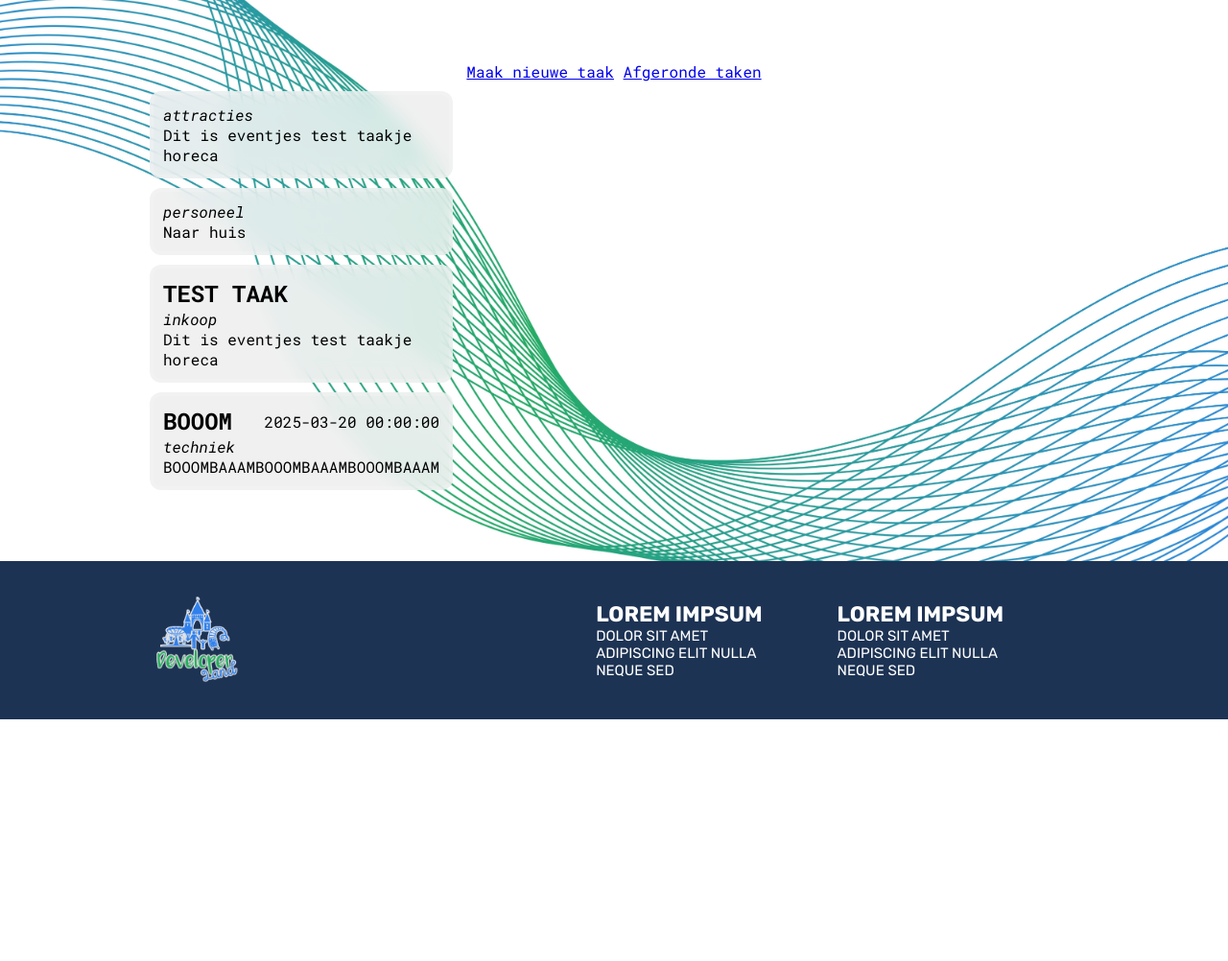
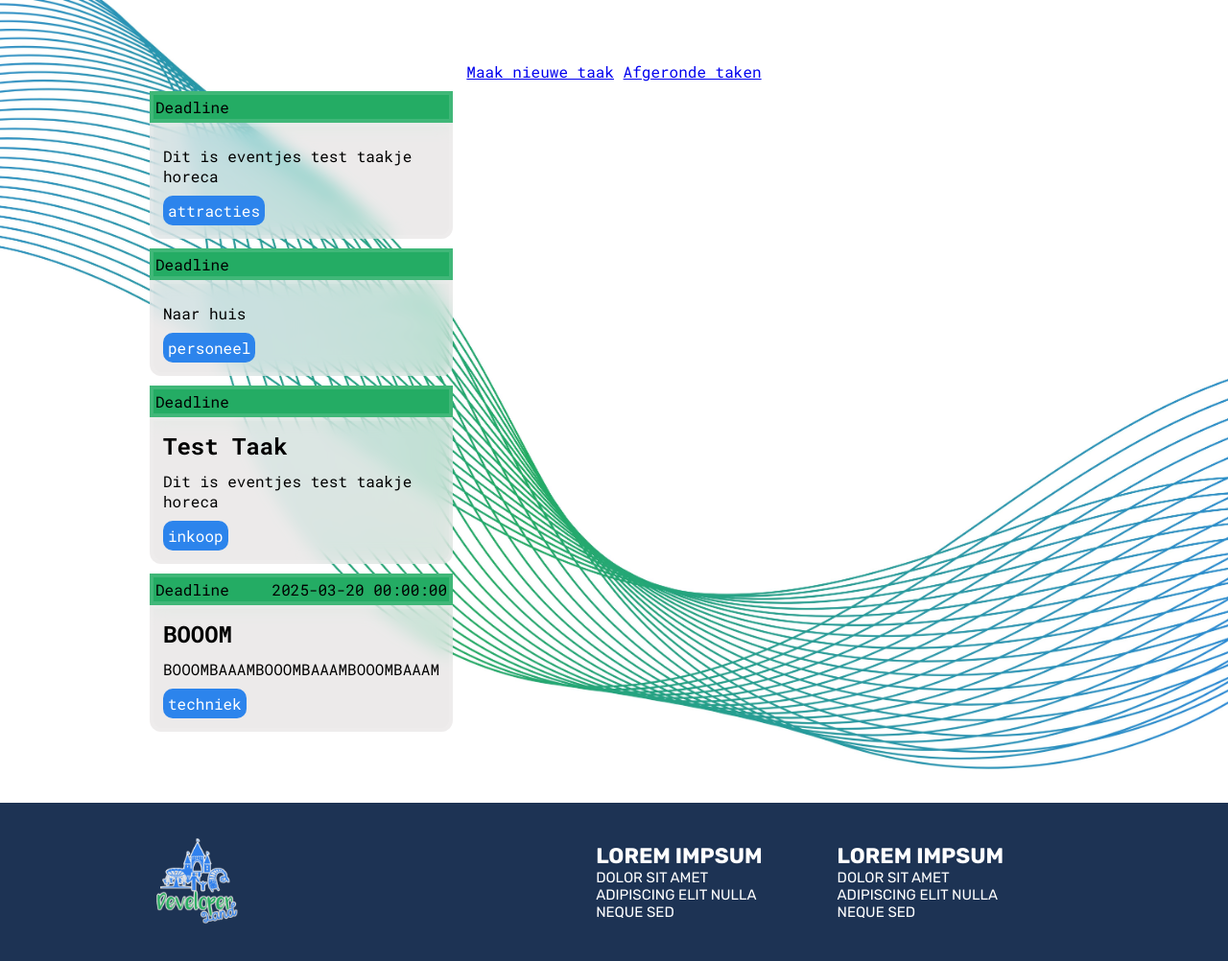
Before and after one commit to Freekv17/Takenlijst, a PHP site: page /Takenlijst/tasks/index.php in a window 1280 px wide. Shown: the part 170-1172 px from the top of the page at 96% size. Before the commit the page ends 920 px from the top, so only its background shows below. Run offline with PHP 8.4, Linux system fonts and the light colour scheme; a user stored in the database is signed in; data comes from the database, SQL or seed files in the repository.

Commit message:
css takenlijst

```diff
--- a/public/css/style.css
+++ b/public/css/style.css
@@ -181,15 +181,13 @@ input {
 }
 
 /*index tasks styling*/
-
 .tasksOverview{
     height: fit-content;
     background-image: url("../img/backgroundTasks.jpg");
     background-position: center;
     background-size: cover;
+}
 
-
-}
 .tasksOverview .wrapper {
     display: flex;
     align-items: center;
@@ -217,35 +215,38 @@ tbody {
     height: 100%;
 }
 
-tr{
-
+.deadline{
+    padding: 2px;
+    background-color: #24ac64;
+    border: 4px solid rgba(255, 255, 255, 0.125);
+    display: flex;
+    justify-content: space-between;
 }
 
-td{
+.taskCard{
     padding: 10px;
     backdrop-filter: blur(9px) saturate(180%);
     -webkit-backdrop-filter: blur(9px) saturate(180%);
-    background-color: rgba(235, 235, 235, 0.75);
-    border-radius: 12px;
+    background-color: rgba(221, 217, 217, 0.541);
+    border-radius: 0 0 12px 12px;
     border: 4px solid rgba(255, 255, 255, 0.125);
 }
 
-
-.taskTop {
-    display: flex;
-    flex-direction: row;
-    justify-content: space-between;
-    align-items: center;
+.taskCard h2{
+    padding-bottom: 10px;
 }
 
-.taskTop h2{
-    text-transform: uppercase;
+p.department{
+    background-color: #2c84ec;
+    width: fit-content;
+    border-radius: 10px;
+    padding: 5px;
+    color: white;
 }
 
-p.department {
-    font-style: italic;
+p.description{
+    padding-bottom: 10px;
 }
-
 
 /*footer styling*/
 
--- a/tasks/index.php
+++ b/tasks/index.php
@@ -57,13 +57,15 @@ session_start()
                         <?php foreach ($tableTodo as $item): ?>
                             <tr>
                                 <td>
-                                    <div class="taskTop">
-                                        <h2><?php echo $item['title']; ?></h2>
+                                    <div class="deadline">
+                                        <p>Deadline </p>
                                         <p><?php echo $item['deadline'] ? $item['deadline'] : ''; ?></p>
                                     </div>
-                                    <p class="department"><?php echo $item['afdeling']; ?></p>
-                                    <div class="taskDescription">
-                                        <?php echo $item['beschrijving']; ?>
+
+                                    <div class="taskCard">
+                                        <h2><?php echo $item['title']; ?></h2>
+                                        <p class="description"><?php echo $item['beschrijving']; ?></p>
+                                        <p class="department"><?php echo $item['afdeling']; ?></p>
                                     </div>
                                 </td>
                             </tr>
@@ -76,12 +78,16 @@ session_start()
                         <?php foreach ($tableDoing as $item): ?>
                             <tr>
                                 <td>
-                                    <div class="taskTop">
-                                        <h2><?php echo $item['title']; ?></h2>
+                                    <div class="deadline">
+                                        <p>Deadline </p>
                                         <p><?php echo $item['deadline'] ? $item['deadline'] : ''; ?></p>
                                     </div>
-                                    <p class="department"><?php echo $item['afdeling']; ?></p>
-                                    <p class="taskDescription"><?php echo $item['beschrijving']; ?></p>
+
+                                    <div class="taskCard">
+                                        <h2><?php echo $item['title']; ?></h2>
+                                        <p class="description"><?php echo $item['beschrijving']; ?></p>
+                                        <p class="department"><?php echo $item['afdeling']; ?></p>
+                                    </div>
                                 </td>
                             </tr>
                         <?php endforeach; ?>
@@ -93,13 +99,15 @@ session_start()
                         <?php foreach ($tableDone as $item): ?>
                             <tr>
                                 <td>
-                                    <div class="taskTop">
-                                        <h2><?php echo $item['title']; ?></h2>
+                                    <div class="deadline">
+                                        <p>Deadline </p>
                                         <p><?php echo $item['deadline'] ? $item['deadline'] : ''; ?></p>
                                     </div>
-                                    <p class="department"><?php echo $item['afdeling']; ?></p>
-                                    <div class="taskDescription">
-                                        <?php echo $item['beschrijving']; ?>
+
+                                    <div class="taskCard">
+                                        <h2><?php echo $item['title']; ?></h2>
+                                        <p class="description"><?php echo $item['beschrijving']; ?></p>
+                                        <p class="department"><?php echo $item['afdeling']; ?></p>
                                     </div>
                                 </td>
                             </tr>
```
